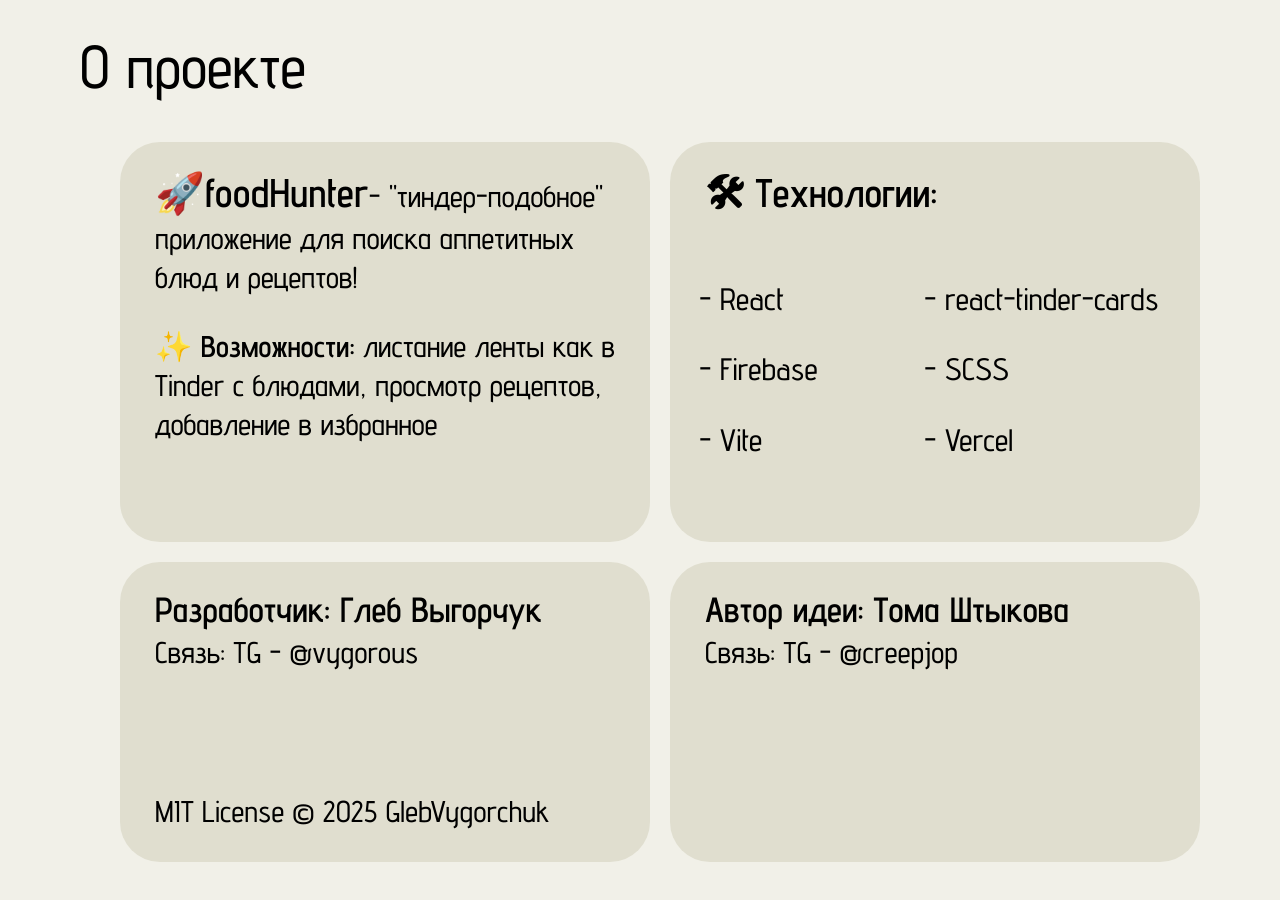
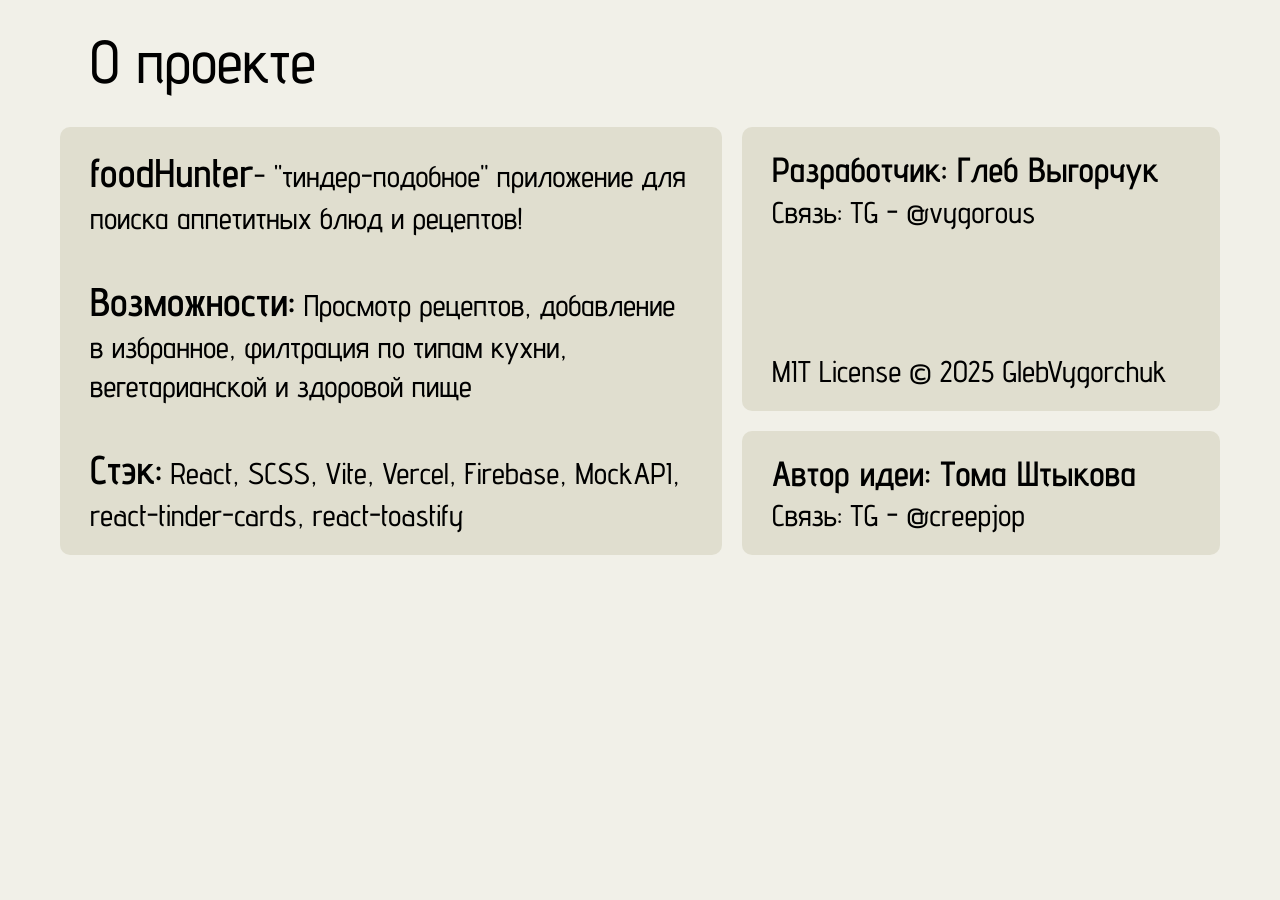
Before and after one commit to GlebVygorchuk/food-tinder, a React (Vite) app: page /about-project in a window 1280 px wide. Shown: the top 900 px of the page. After the commit the page ends 800 px from the top, so only its background shows below. Built offline with nearby package versions, Linux system fonts and the light colour scheme.

Commit message:
added login error handling

```diff
--- a/src/pages/AboutProject/AboutProject.css
+++ b/src/pages/AboutProject/AboutProject.css
@@ -2,46 +2,48 @@
   display: flex;
   flex-direction: column;
   align-items: center;
-  padding: 30px 80px;
   animation: appear 0.3s forwards;
+  padding-inline: 60px;
 }
 .about__title {
   align-self: flex-start;
+  padding-left: 30px;
+  padding-top: 25px;
   font-size: 60px;
   font-weight: 500;
   margin: 0;
 }
 .about__info {
-  margin-top: 40px;
+  margin-top: 30px;
   width: 100%;
   list-style: none;
-  display: grid;
-  gap: 20px;
-  grid-template-columns: 1fr 1fr;
-}
-.about div {
-  margin-top: 15px;
+  display: flex;
+  -moz-column-gap: 20px;
+       column-gap: 20px;
+  padding: 0;
 }
 .about__list {
   margin-top: 60px;
-  display: grid;
-  grid-template-columns: 1fr 1fr;
-  row-gap: 30px;
-  -moz-column-gap: 5px;
-       column-gap: 5px;
+  display: flex;
   list-style-type: "- ";
-  padding-left: 15px;
   font-size: 31px;
   font-weight: 500;
+  margin: 0;
+}
+.about__contacts {
+  width: 100%;
+  display: flex;
+  flex-direction: column;
+  row-gap: 20px;
 }
 .about__block {
-  padding: 25px 35px;
-  width: 100%;
+  display: flex;
+  flex-direction: column;
+  justify-content: space-between;
   font-size: 30px;
-  height: 400px;
-  border-radius: 40px;
+  border-radius: 10px;
   line-height: 1.3;
-  aspect-ratio: 1/1;
+  padding: 20px 30px;
   background-color: var(--color-extra);
 }
 .about__block span {
--- a/src/pages/AboutProject/AboutProject.jsx
+++ b/src/pages/AboutProject/AboutProject.jsx
@@ -4,30 +4,21 @@ export default function AboutProject() {
             <h1 className="about__title">О проекте</h1>
             <ul className="about__info">
                 <li className="about__block">
-                    <p><span>🚀foodHunter</span>- "тиндер-подобное" приложение для поиска аппетитных блюд и рецептов!</p>
-                    <div><p style={{marginTop: '30px'}}><span style={{fontSize: '30px'}}>✨ Возможности:</span> листание ленты как в Tinder с блюдами, просмотр рецептов, добавление в избранное</p>
-                    </div>
+                    <p><span>foodHunter</span>- "тиндер-подобное" приложение для поиска аппетитных блюд и рецептов!</p>
+                    <p><span>Возможности:</span> Просмотр рецептов, добавление в избранное, филтрация по типам кухни, вегетарианской и здоровой пище</p>
+                    <p><span>Стэк:</span> React, SCSS, Vite, Vercel, Firebase, MockAPI, react-tinder-cards, react-toastify</p>
                     </li>
+                <div className="about__contacts">
                 <li className="about__block">
-                    <p><span>🛠 Технологии:</span></p>
-                    <ul className="about__list">
-                        <li>React</li>
-                        <li>react-tinder-cards </li>
-                        <li>Firebase</li>
-                        <li>SCSS</li>
-                        <li>Vite</li>
-                        <li>Vercel</li>
-                    </ul>
-                </li>
-                <li style={{height: '300px'}} className="about__block">
                     <p style={{fontSize: '35px', fontWeight: '600'}}>Разработчик: Глеб Выгорчук</p>
                     <p>Связь: TG - @vygorous</p>
                     <p style={{marginTop: '120px'}}>MIT License © 2025 GlebVygorchuk</p>
                 </li>
-                <li style={{height: '300px'}}  className="about__block">
+                <li className="about__block">
                     <p style={{fontSize: '35px', fontWeight: '600'}}>Автор идеи: Тома Штыкова</p>
                     <p>Связь: TG - @creepjop</p>
                 </li>
+                </div>
             </ul>
         </section>
     )
--- a/src/pages/AboutProject/AboutProject.scss
+++ b/src/pages/AboutProject/AboutProject.scss
@@ -2,49 +2,51 @@
     display: flex;
     flex-direction: column;
     align-items: center;
-    padding: 30px 80px;
     animation: appear 0.3s forwards;
+    padding-inline: 60px;
 
     &__title {
         align-self: flex-start;
+        padding-left: 30px;
+        padding-top: 25px;
         font-size: 60px;
         font-weight: 500;
         margin: 0;
     }
 
     &__info {
-        margin-top: 40px;
+        margin-top: 30px;
         width: 100%;
         list-style: none;
-        display: grid;
-        gap: 20px;
-        grid-template-columns: 1fr 1fr;
-    }
-
-    div {
-        margin-top: 15px;
+        display: flex;
+        column-gap: 20px;
+        padding: 0;
     }
 
     &__list {
         margin-top: 60px;
-        display: grid;
-        grid-template-columns: 1fr 1fr;
-        row-gap: 30px;
-        column-gap: 5px;
+        display: flex;
         list-style-type: '- ';
-        padding-left: 15px;
         font-size: 31px;
         font-weight: 500;
+        margin: 0;
+    }
+
+    &__contacts {
+        width: 100%;
+        display: flex;
+        flex-direction: column;
+        row-gap: 20px;
     }
 
     &__block {
-        padding: 25px 35px;
-        width: 100%;
+        display: flex;
+        flex-direction: column;
+        justify-content: space-between;
         font-size: 30px;
-        height: 400px;
-        border-radius: 40px;
+        border-radius: 10px;
         line-height: 1.3;
-        aspect-ratio: 1 / 1;
+        padding: 20px 30px;
         background-color: var(--color-extra);
 
         span {
--- a/src/pages/Login/Login.css
+++ b/src/pages/Login/Login.css
@@ -44,7 +44,7 @@
   color: var(--color-text);
 }
 
-.active {
+.checkbox-active {
   background-color: var(--color-text);
   border: 1px solid var(--color-text);
 }/*# sourceMappingURL=Login.css.map */
--- a/src/pages/Login/Login.scss
+++ b/src/pages/Login/Login.scss
@@ -48,7 +48,7 @@
     }
 }
 
-.active {
+.checkbox-active {
     background-color: var(--color-text);
     border: 1px solid var(--color-text);
 }
--- a/src/pages/Main/Main.jsx
+++ b/src/pages/Main/Main.jsx
@@ -267,7 +267,6 @@ export default function Main() {
 <path d="M97 24V27.5" stroke="black" stroke-width="3"/>
 </svg>
                     <p onClick={() => navigate('/about-project')} className="main__header__about-us">О проекте</p>
-                    <p className="main__header__feedback">Обратная связь</p>
                 </div>
                 {auth.currentUser ? <svg className="main__header__leave" onClick={() => leave()} fill="black" width='27.5' data-name="Layer 1" xmlns="http://www.w3.org/2000/svg" viewBox="0 0 16 16"><path d="M10.95 15.84h-11V.17h11v3.88h-1V1.17h-9v13.67h9v-2.83h1v3.83z"/><path d="M5 8h6v1H5zM11 5.96l4.4 2.54-4.4 2.54V5.96z"/></svg> : null}
             </header>
@@ -317,16 +316,16 @@ export default function Main() {
                         Вегетарианское
                     </button>
                     <div className={`main__filters__cuisine ${filters.showCuisine ? 'show-cuisine' : ''}`}>
-                        <button onClick={() => chooseCuisine('Русская')} className="main__filters__cuisine__button">Русская</button>
-                        <button onClick={() => chooseCuisine('Греческая')}  className="main__filters__cuisine__button">Греческая</button>
+                        <button style={{borderTopLeftRadius: '5px'}} onClick={() => chooseCuisine('Русская')} className="main__filters__cuisine__button">Русская</button>
+                        <button style={{borderTopRightRadius: '5px'}} onClick={() => chooseCuisine('Греческая')}  className="main__filters__cuisine__button">Греческая</button>
                         <button onClick={() => chooseCuisine('Итальянская')}  className="main__filters__cuisine__button">Итальянская</button>
                         <button onClick={() => chooseCuisine('Американская')}  className="main__filters__cuisine__button">Американская</button>
                         <button onClick={() => chooseCuisine('Восточно-азиатская')}  className="main__filters__cuisine__button">Восточно-азиатская</button>
                         <button onClick={() => chooseCuisine('Французская')} className="main__filters__cuisine__button">Французская</button>
                         <button onClick={() => chooseCuisine('Ближневосточная')}  className="main__filters__cuisine__button">Ближневосточная</button>
                         <button onClick={() => chooseCuisine('Мексиканская')}  className="main__filters__cuisine__button">Мексиканская</button>
-                        <button onClick={() => chooseCuisine('Другое')}  className="main__filters__cuisine__button">Другое</button>
-                        <button onClick={() => chooseCuisine('Кухня')}  className="main__filters__cuisine__button">Любая</button>
+                        <button style={{borderBottomLeftRadius: '5px'}} onClick={() => chooseCuisine('Другое')}  className="main__filters__cuisine__button">Другое</button>
+                        <button style={{borderBottomRightRadius: '5px'}} onClick={() => chooseCuisine('Кухня')}  className="main__filters__cuisine__button">Любая</button>
                     </div>
                 </div>
                 <div className="main__cards-container">
--- a/src/pages/Main/Main.scss
+++ b/src/pages/Main/Main.scss
@@ -221,23 +221,21 @@
 
         &__cuisine {
             display: grid;
-            gap: 6px;
             grid-template-columns: 1fr 1fr;
-            padding: 10px 12.5px;
             transition: 0.2s;
             opacity: 0;
             pointer-events: none;
             position: absolute;
-            background-color: var(--color-dark);
+            background-color: black;
             border-radius: 5px;
             z-index: 2;
-            transform: translateY(17%) translateX(-5%);
+            transform: translateY(22%) translateX(-5%);
+            box-shadow: 0px 0px 10px rgba(0, 0, 0, 0.451);
 
             &__button {
                 font-size: 22.5px;
                 background-color: black;
                 color: white;
-                border-radius: 5px;
                 padding: 7.5px 15px;
                 font-weight: 500;
                 transition: 0.2s;
@@ -483,7 +481,7 @@
 }
 
 .show-cuisine {
-    transform: translateY(21%) translateX(-5%);
+    transform: translateY(26%) translateX(-5%);
     opacity: 1;
     pointer-events: all;
 }
```
Also changed, not shown: src/pages/Login/Login.jsx (+16 -8 lines), src/pages/Main/Main.css (+4 -6 lines), 2 other files (tests, documents, lock files or other folders).
